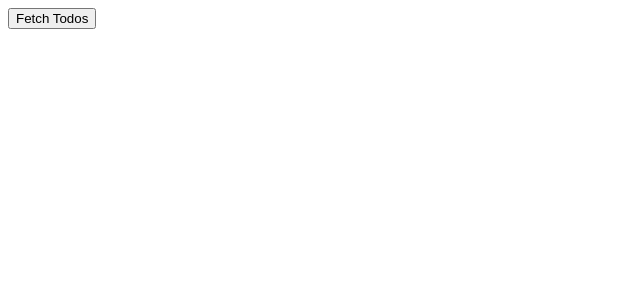
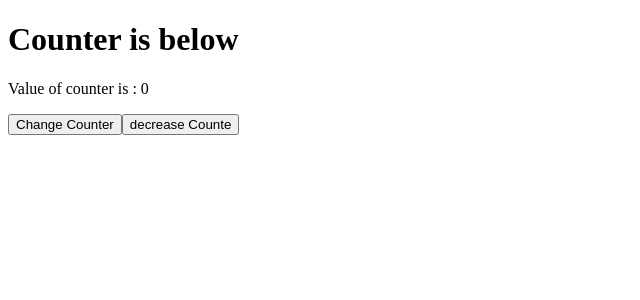
Before and after one commit to ritikkamboj/react_practice, a React (Vite) app: page / in a window 1280 px wide. Shown: the top 300 px of the page, without its empty margins (0-640 px from the left). Built offline with nearby package versions, Linux system fonts and the light colour scheme.

Commit message:
created counter for practice dn warm up

```diff
--- a/src/App.jsx
+++ b/src/App.jsx
@@ -1,25 +1,31 @@
-import React from "react";
-import { useDispatch, useSelector } from "react-redux";
-import { fetchTodos } from "./redux/slice/todo";
-import { addListener } from "@reduxjs/toolkit";
+import React, { useState } from 'react'
 
+
+// seeing the counter pgram with the help of useState
 function App() {
-  const dispatch = useDispatch();
-  const state = useSelector((state) => state);
 
-  console.log("state", state);
+  const [count , setCount] = useState(0);
 
-  if (state.todo.isloading) {
-    return <h1>Loading...</h1>;
-  }
-  return (
-    <div className="App">
-      <button onClick={() => dispatch(fetchTodos())}>Fetch Todos</button>
-      {state.todo.data?.map((e) => (
-        <li>{e.title}</li>
-      ))}
-    </div>
-  );
+function handleClick()
+{
+  setCount((count)=> count + 1)
+}
+function handleClick2()
+{
+  setCount((count)=> count -1 )
 }
 
-export default App;
+  return (
+    <div>
+      <h1>Counter is below</h1>
+      <p>Value of counter is : {count}</p>
+      <div>
+         <button onClick={handleClick}>Change Counter </button>
+         <button onClick={handleClick2}>decrease Counte</button>
+      </div>
+
+    </div>
+  )
+}
+
+export default App
--- a/src/redux/slice/todo.js
+++ /dev/null
@@ -1,26 +0,0 @@
-
-import { createSlice, createAsyncThunk } from "@reduxjs/toolkit";
-
-export const fetchTodos = createAsyncThunk("fetchTodos", async () => {
-    const res = await fetch(`https://jsonplaceholder.typicode.com/todos`);
-    return res.json();
-})
-
-const todoSlice = createSlice({
-    name: "todo",
-    initialState: {
-        isLoading: false,
-        data: null,
-        isError: false
-    },
-    extraReducers: (builder) => {
-        builder.addCase(fetchTodos.fulfilled, (state, action) => { state.isLoading = false; state.data = action.payload });
-        builder.addCase(fetchTodos.pending, (state, action) => { state.isLoading = true })
-        builder.addCase(fetchTodos.rejected, (state, action) => {
-            console.log("Error", action.payload)
-            state.isError = true
-        })
-
-    }
-})
-export default todoSlice.reducer;
--- a/src/redux/store.js
+++ /dev/null
@@ -1,11 +0,0 @@
-import { configureStore } from "@reduxjs/toolkit";
-import todoReducer from "./slice/todo"
-
-const store = configureStore({
-    reducer: {
-        todo: todoReducer
-
-    }
-});
-
-export default store;
```
Also changed, not shown: src/main.jsx (+0 -8 lines).
